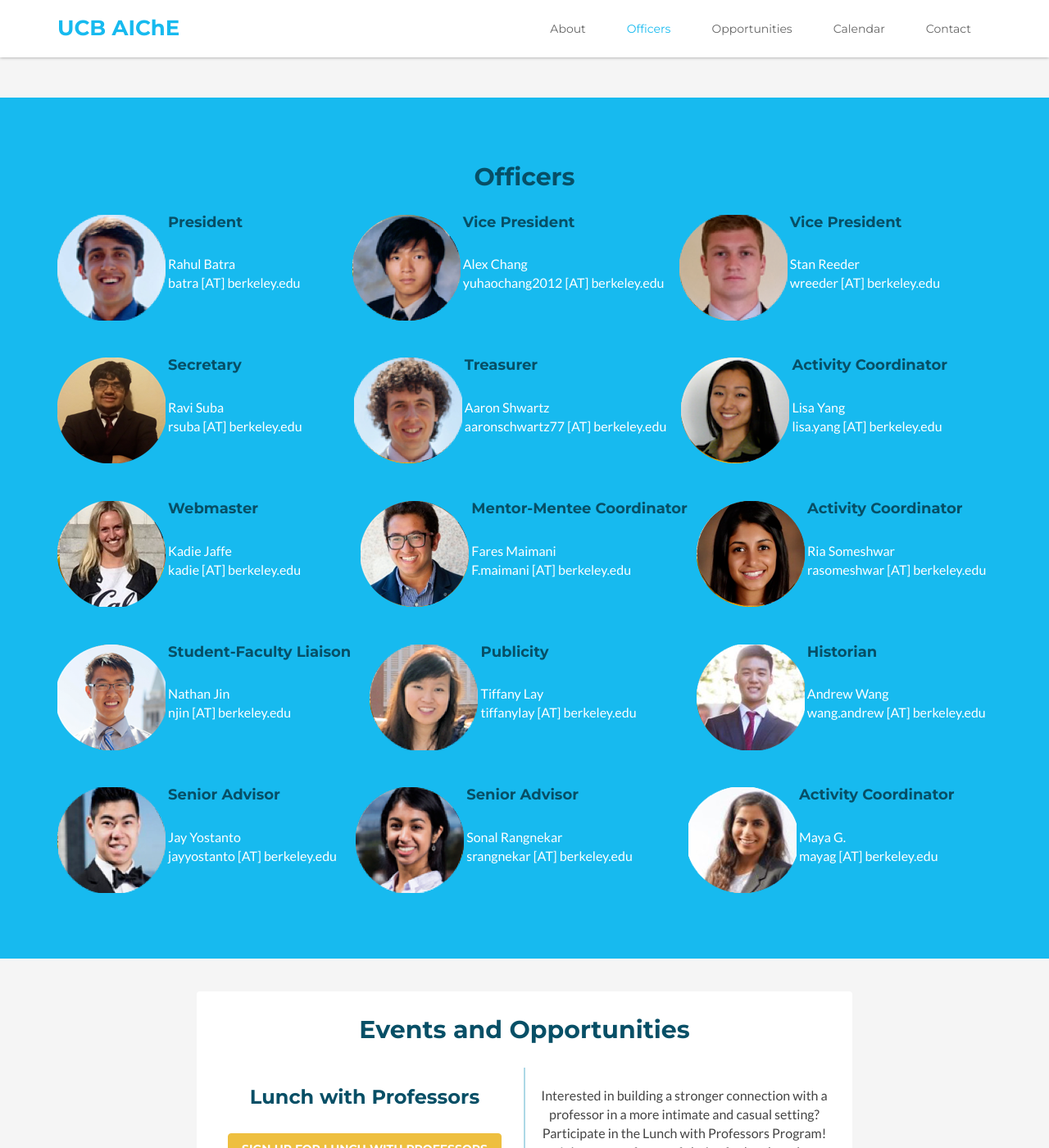
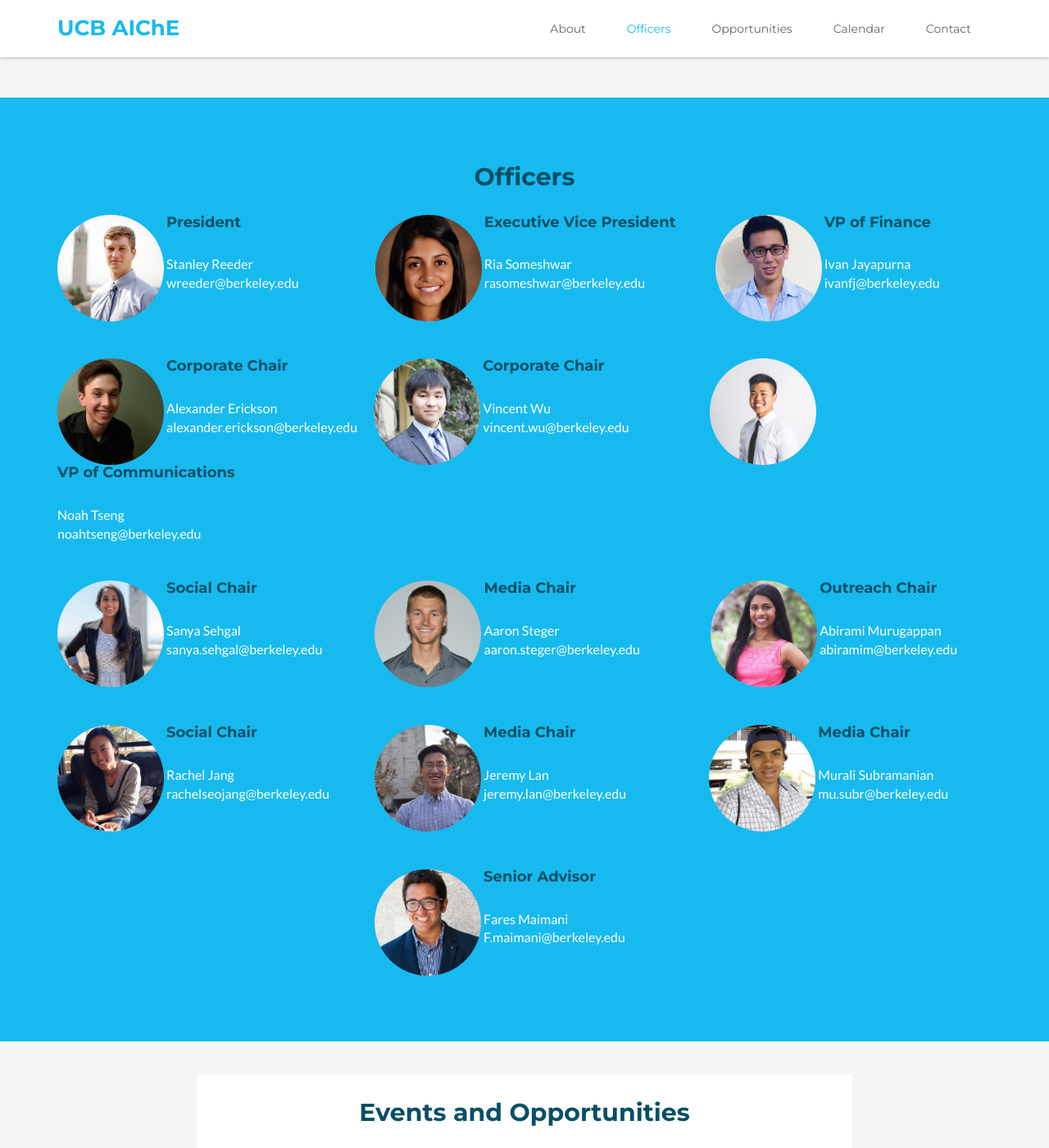
Before and after one commit to berkeleyAiChE/berkeleyAiChE.github.io, a Jekyll site: the page built from index.html, in a window 1280 px wide and 1400 px high, scrolled down 1632 px. Shown: the whole window at 82% size. Built offline with Jekyll 4.4.1, drawn with Linux system fonts in a browser that asks for light colours.

Commit message:
update correct features file

```diff
--- a/_includes/features.html
+++ b/_includes/features.html
@@ -5,145 +5,135 @@
 
 <!-- President -->
     <div style="display:inline-block;vertical-align:top;">
-    <img class="img-responsive" src="{{ site.baseurl }}public/images/president.png">
+    <img class="img-responsive img-circle" src="{{ site.baseurl }}public/images/Officers16-17/StanleyReeder.png" style="width:130px;height:130px;">
     </div>
-    <div style="display:inline-block;PADDING-RIGHT: 60px">
+    <div style="display:inline-block;PADDING-RIGHT: 90px">
         <div><h4 class="title">President</h4></div>
-        <div>Rahul Batra</div>
-        <div>batra [AT] berkeley.edu</div>
+        <div>Stanley Reeder</div>
+        <div>wreeder@berkeley.edu</div>
     </div>
-<!-- Vice President -->
+<!-- Executive Vice President -->
     <div style="display:inline-block;vertical-align:top;">
-    <img class="img-responsive" src="{{ site.baseurl }}public/images/vice_president_2.png">
+    <img class="img-responsive img-circle" src="{{ site.baseurl }}public/images/Officers16-17/RiaSomeshwar.png" style="width:130px;height:130px;">
     </div>
-    <div style="display:inline-block;PADDING-RIGHT: 15px">
-        <div><h4 class="title">Vice President</h4></div>
-        <div>Alex Chang</div>
-        <div>yuhaochang2012 [AT] berkeley.edu</div>
+    <div style="display:inline-block;PADDING-RIGHT: 45px">
+        <div><h4 class="title">Executive Vice President</h4></div>
+        <div>Ria Someshwar</div>
+        <div>rasomeshwar@berkeley.edu</div>
     </div>
-<!-- Vice President -->
+<!-- VP of Finance -->
     <div style="display:inline-block;vertical-align:top;horizontal-align:right;">
-    <img class="img-responsive" src="{{ site.baseurl }}public/images/vice_president_1.png">
+    <img class="img-responsive img-circle" src="{{ site.baseurl }}public/images/Officers16-17/IvanJayapurna.jpg" style="width:130px;height:130px;">
     </div>
     <div style="display:inline-block;">
-        <div><h4 class="title">Vice President</h4></div>
-        <div>Stan Reeder</div>
-        <div>wreeder [AT] berkeley.edu</div>
+        <div><h4 class="title">VP of Finance</h4></div>
+        <div>Ivan Jayapurna</div>
+        <div>ivanfj@berkeley.edu</div>
     </div>
 <br><br><br>
-<!-- Secretary  -->
+<!-- Corporate Chair  -->
     <div style="display:inline-block;vertical-align:top;">
-    <img class="img-responsive" src="{{ site.baseurl }}public/images/secretary.png">
+    <img class="img-responsive img-circle" src="{{ site.baseurl }}public/images/Officers16-17/AlexanderErickson.jpg" style="width:130px;height:130px;">
     </div>
-    <div style="display:inline-block;PADDING-RIGHT: 60px">
-        <div><h4 class="title">Secretary</h4></div>
-        <div>Ravi Suba</div>
-        <div>rsuba [AT] berkeley.edu</a></div>
+    <div style="display:inline-block;PADDING-RIGHT: 17px">
+        <div><h4 class="title">Corporate Chair</h4></div>
+        <div>Alexander Erickson</div>
+        <div>alexander.erickson@berkeley.edu</a></div>
     </div>
-<!-- Treasurer -->
+<!-- Corporate Chair -->
+    <div style=display:inline-block;vertical-align:top;">
+    <img class="img-responsive img-circle" src="{{ site.baseurl }}public/images/Officers16-17/VincentWu.jpg" style="width:130px;height:130px;">
+    </div>
+    <div style="display:inline-block;PADDING-RIGHT: 95px">
+        <div><h4 class="title">Corporate Chair</h4></div>
+        <div>Vincent Wu</div>
+        <div>vincent.wu@berkeley.edu</div>
+    </div>
+<!-- VP of Communications -->
     <div style="display:inline-block;vertical-align:top;">
-    <img class="img-responsive" src="{{ site.baseurl }}public/images/treasurer.png">
-    </div>
-    <div style="display:inline-block;PADDING-RIGHT: 15px">
-        <div><h4 class="title">Treasurer</h4></div>
-        <div>Aaron Shwartz</div>
-        <div>aaronschwartz77 [AT] berkeley.edu</div>
-    </div>
-<!-- Activities Coordinator -->
-    <div style="display:inline-block;vertical-align:top;">
-    <img class="img-responsive" src="{{ site.baseurl }}public/images/activities_1.png">
+    <img class="img-responsive img-circle" src="{{ site.baseurl }}public/images/Officers16-17/NoahTseng.jpg" style="width:130px;height:130px;">
     </div>
     <div style="display:inline-block;">
-        <div><h4 class="title">Activity Coordinator</h4></div>
-        <div>Lisa Yang</div>
-        <div>lisa.yang [AT] berkeley.edu</div>
+        <div><h4 class="title">VP of Communications</h4></div>
+        <div>Noah Tseng</div>
+        <div>noahtseng@berkeley.edu</div>
     </div>
 <br><br><br>
-<!-- Webmaster -->
+<!-- Social Chair -->
     <div style="display:inline-block;vertical-align:top;">
-    <img class="img-responsive" src="{{ site.baseurl }}public/images/webmaster.png">
+    <img class="img-responsive img-circle" src="{{ site.baseurl }}public/images/Officers16-17/SanyaSehgal.jpg" style="width:130px;height:130px;">
     </div>
-    <div style="display:inline-block;PADDING-RIGHT: 70px">
-        <div><h4 class="title">Webmaster</h4></div>
-        <div>Kadie Jaffe</div>
-        <div>kadie [AT] berkeley.edu</div>
+    <div style="display:inline-block;PADDING-RIGHT: 61px">
+        <div><h4 class="title">Social Chair</h4></div>
+        <div>Sanya Sehgal</div>
+        <div>sanya.sehgal@berkeley.edu</div>
     </div>
-<!-- Mentor-Mentee -->
+<!-- Media Chair -->
     <div style="display:inline-block;vertical-align:top;">
-    <img class="img-responsive" src="{{ site.baseurl }}public/images/mentor.png">
+    <img class="img-responsive img-circle" src="{{ site.baseurl }}public/images/Officers16-17/AaronSteger.jpg" style="width:130px;height:130px;">
     </div>
-    <div style="display:inline-block;PADDING-RIGHT: 8px">
-        <div><h4 class="title">Mentor-Mentee Coordinator</h4></div>
-        <div>Fares Maimani</div>
-        <div>F.maimani [AT] berkeley.edu</div>
+    <div style="display:inline-block;PADDING-RIGHT: 83px">
+        <div><h4 class="title">Media Chair</h4></div>
+        <div>Aaron Steger</div>
+        <div>aaron.steger@berkeley.edu</div>
 
     </div>
-<!-- Activities Coordinator -->
+<!-- Outreach Chair -->
     <div style="display:inline-block;vertical-align:top;">
-    <img class="img-responsive" src="{{ site.baseurl }}public/images/activities_2.png">
+    <img class="img-responsive img-circle" src="{{ site.baseurl }}public/images/Officers16-17/AbiramiMurugappan.jpg" style="width:130px;height:130px;">
     </div>
     <div style="display:inline-block;">
-        <div><h4 class="title">Activity Coordinator</h4></div>
-        <div>Ria Someshwar</div>
-        <div>rasomeshwar [AT] berkeley.edu</div>
+        <div><h4 class="title">Outreach Chair</h4></div>
+        <div>Abirami Murugappan</div>
+        <div>abiramim@berkeley.edu</div>
     </div>
 <br><br><br>
-<!-- Student - Faculty Liasion -->
+<!-- Social Chair -->
     <div style="display:inline-block;vertical-align:top;">
-    <img class="img-responsive" src="{{ site.baseurl }}public/images/faculty.png">
+    <img class="img-responsive img-circle" src="{{ site.baseurl }}public/images/Officers16-17/RachelJang.jpg" style="width:130px;height:130px;">
     </div>
-    <div style="display:inline-block;PADDING-RIGHT: 20px">
-        <div><h4 class="title">Student-Faculty Liaison</h4></div>
-        <div>Nathan Jin</div>
-        <div>njin [AT] berkeley.edu</div>
+    <div style="display:inline-block;PADDING-RIGHT: 52px">
+        <div><h4 class="title">Social Chair</h4></div>
+        <div>Rachel Jang</div>
+        <div>rachelseojang@berkeley.edu</div>
     </div>
-<!-- Publicity-->
+<!-- Media Chair-->
     <div style="display:inline-block;vertical-align:top;">
-    <img class="img-responsive" src="{{ site.baseurl }}public/images/publicity.png">
+    <img class="img-responsive img-circle" src="{{ site.baseurl }}public/images/Officers16-17/JeremyLan.jpg" style="width:130px;height:130px;">
     </div>
-    <div style="display:inline-block;PADDING-RIGHT: 70px">
-        <div><h4 class="title">Publicity</h4></div>
-        <div>Tiffany Lay</div>
-        <div>tiffanylay [AT] berkeley.edu</div>
+    <div style="display:inline-block;PADDING-RIGHT: 98px">
+        <div><h4 class="title">Media Chair</h4></div>
+        <div>Jeremy Lan</div>
+        <div>jeremy.lan@berkeley.edu</div>
     </div>
-<!-- Historian -->
+<!-- Outreach -->
     <div style="display:inline-block;vertical-align:top;">
-    <img class="img-responsive" src="{{ site.baseurl }}public/images/historian.png">
+    <img class="img-responsive img-circle" src="{{ site.baseurl }}public/images/Officers16-17/MuraliSubramanian.jpg" style="width:130px;height:130px;">
     </div>
     <div style="display:inline-block;">
-        <div><h4 class="title">Historian</h4></div>
-        <div>Andrew Wang</div>
-        <div>wang.andrew [AT] berkeley.edu</div>
+        <div><h4 class="title">Media Chair</h4></div>
+        <div>Murali Subramanian</div>
+        <div>mu.subr@berkeley.edu</div>
     </div>
 <br><br><br>
-<!-- Senior Advisor -->
-    <div style="display:inline-block;vertical-align:top;">
-    <img class="img-responsive" src="{{ site.baseurl }}public/images/senior_1.png">
+    <!-- Placeholder -->
+    <div style="visibility: hidden;display:inline-block;vertical-align:top;float:center">
+    <img class="img-responsive img-circle" src="{{ site.baseurl }}public/images/Officers16-17/RachelJang.jpg" style="width:130px;height:130px;">
     </div>
-    <div style="display:inline-block;PADDING-RIGHT: 20px;">
-        <div><h4 class="title">Senior Advisor</h4></div>
-        <div>Jay Yostanto</div>
-        <div>jayyostanto [AT] berkeley.edu</div>
+    <div style="visibility: hidden;display:inline-block;text-align:center;PADDING-RIGHT: 52px">
+        <div><h4 class="title">Outreach Chair</h4></div>
+        <div>Rachel Jang</div>
+        <div>rachelseojang@berkeley.edu</div>
     </div>
-<!-- Senior Advisor -->
-    <div style="display:inline-block;vertical-align:top;">
-    <img class="img-responsive" src="{{ site.baseurl }}public/images/senior_2.png">
-    </div>
-    <div style="display:inline-block;PADDING-RIGHT: 65px">
-        <div><h4 class="title">Senior Advisor</h4></div>
-        <div>Sonal Rangnekar</div>
-        <div>srangnekar [AT] berkeley.edu</div>
-    </div>
-<!-- EXTRA-->
-    <div style="display:inline-block;vertical-align:top;">
-    <img class="img-responsive" src="{{ site.baseurl }}public/images/extra.png">
+    <!-- Senior Advisor -->
+    <div style="display:inline-block;vertical-align:top;float:center">
+    <img class="img-responsive img-circle" src="{{ site.baseurl }}public/images/Officers16-17/FaresMaimani.jpg" style="width:130px;height:130px;">
     </div>
     <div style="display:inline-block;">
-        <div><h4 class="title">Activity Coordinator</h4></div>
-        <div>Maya G.</div>
-        <div>mayag [AT] berkeley.edu</div>
+        <div><h4 class="title">Senior Advisor</h4></div>
+        <div>Fares Maimani</div>
+        <div>F.maimani@berkeley.edu</div>
     </div>
-    <br>
 
 </div><!--//container-->
 </section><!--//features-->
```
Also changed, not shown: public/images/Officers16-17/AaronSteger.jpg (added), public/images/Officers16-17/AbiramiMurugappan.jpg (added), public/images/Officers16-17/AlexanderErickson.jpg (added), public/images/Officers16-17/FaresMaimani.jpg (added), public/images/Officers16-17/IvanJayapurna.jpg (added), public/images/Officers16-17/JeremyLan.jpg (added), public/images/Officers16-17/MuraliSubramanian.jpg (added), public/images/Officers16-17/NoahTseng.jpg (added), public/images/Officers16-17/RachelJang.jpg (added), public/images/Officers16-17/RiaSomeshwar.png (added), public/images/Officers16-17/SanyaSehgal.jpg (added), public/images/Officers16-17/StanleyReeder.png (added), public/images/Officers16-17/VincentWu.jpg (added).
